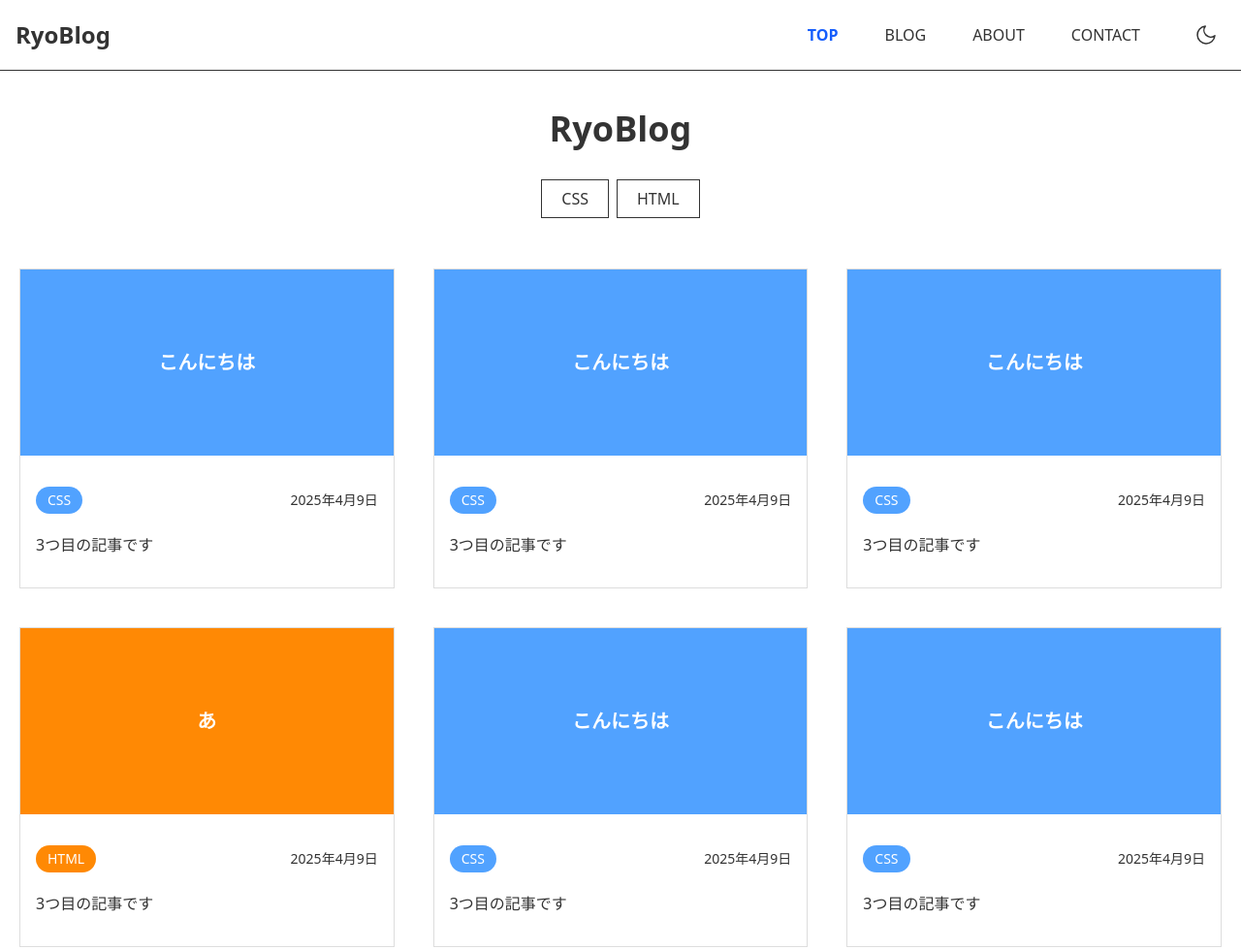
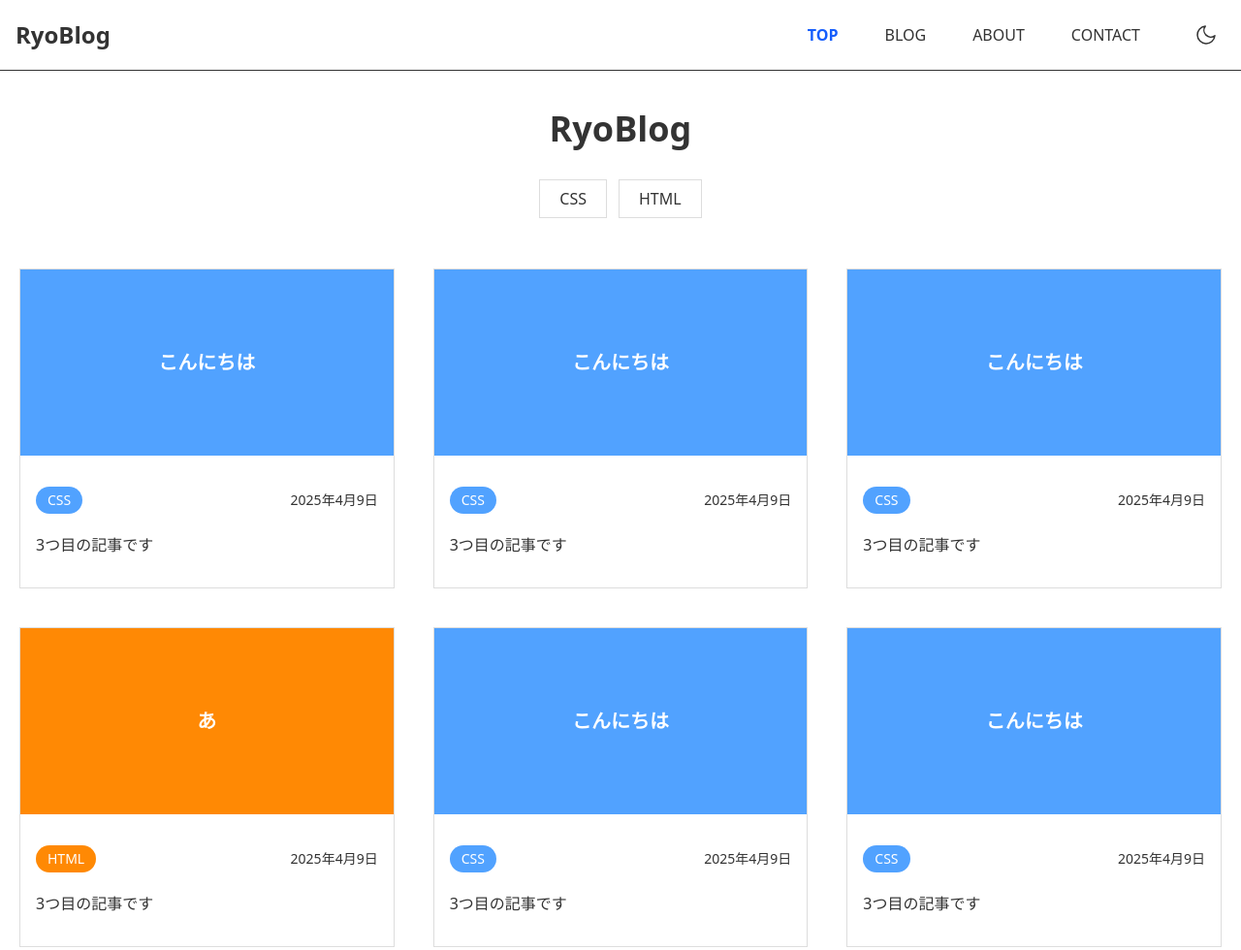
Before and after one commit to ryoma-abe/RyoBlog3, an Astro site: page / in a window 1280 px wide. Shown: the top 980 px of the page at 97% size. Built offline with nearby package versions, Linux system fonts and the light colour scheme; Astro itself is replaced by a stand-in of ours.

Commit message:
CategoryButtonコンポーネントを削除し、Layoutコンポーネントでのインポートパスを更新。グローバルCSSにセカンダリーテキストのスタイルを追加し、ダークモードのボーダースタイルを修正。

```diff
--- a/src/components/CategoryButton.astro
+++ b/src/components/Molecules/CategoryButton.astro
@@ -1,5 +1,5 @@
 ---
-const allPosts = await Astro.glob("../content/blog/*.md");
+const allPosts = await Astro.glob("../../content/blog/*.md");
 const currentPath = Astro.url.pathname;
 
 // カテゴリ一覧を取得（重複排除 & nullチェック）
@@ -13,7 +13,7 @@ const uniqueTags = [
 ---
 
 <div class="w-fit mx-auto text-center">
-  <ul class="flex flex-wrap justify-center gap-2 mt-10">
+  <ul class="flex flex-wrap justify-center gap-3 mt-10">
     {
       uniqueTags.map((tag) => {
         const tagUrl = `/tags/${encodeURIComponent(tag)}`;
@@ -23,8 +23,8 @@ const uniqueTags = [
           <li>
             <a
               href={tagUrl}
-              class={`px-5 py-2 border transition-colors duration-200 hover:bg-white hover:text-black ${
-                isActive ? "bg-white text-black border-white" : ""
+              class={`px-5 py-2 transition duration-300 border-primary hover:opacity-70 ${
+                isActive ? "bg-gray-100 text-secondary pointer-events-none" : ""
               }`}
             >
               {tag}
--- a/src/layouts/Layout.astro
+++ b/src/layouts/Layout.astro
@@ -1,5 +1,5 @@
 ---
-import CategoryButton from "../components/CategoryButton.astro";
+import CategoryButton from "../components/Molecules/CategoryButton.astro";
 import Header from "../components/Molecules/Header.astro";
 import Footer from "../components/Molecules/Footer.astro";
 import "../styles/global.css";
--- a/src/styles/global.css
+++ b/src/styles/global.css
@@ -4,6 +4,7 @@
 :root {
   --color-primary-bg: white;
   --color-primary-text: #333;
+  --color-secondary-text: #333;
   --color-border: #ddd;
 }
 
@@ -11,7 +12,7 @@
 .dark {
   --color-primary-bg: #333;
   --color-primary-text: white;
-  --color-border: #444;
+  --color-border: #bcbcbc;
 }
 
 /* カスタムユーティリティの定義 */
@@ -21,6 +22,9 @@
   }
   .text-primary {
     color: var(--color-primary-text);
+  }
+  .text-secondary {
+    color: var(--color-secondary-text);
   }
   .border-primary {
     @apply border;
```
